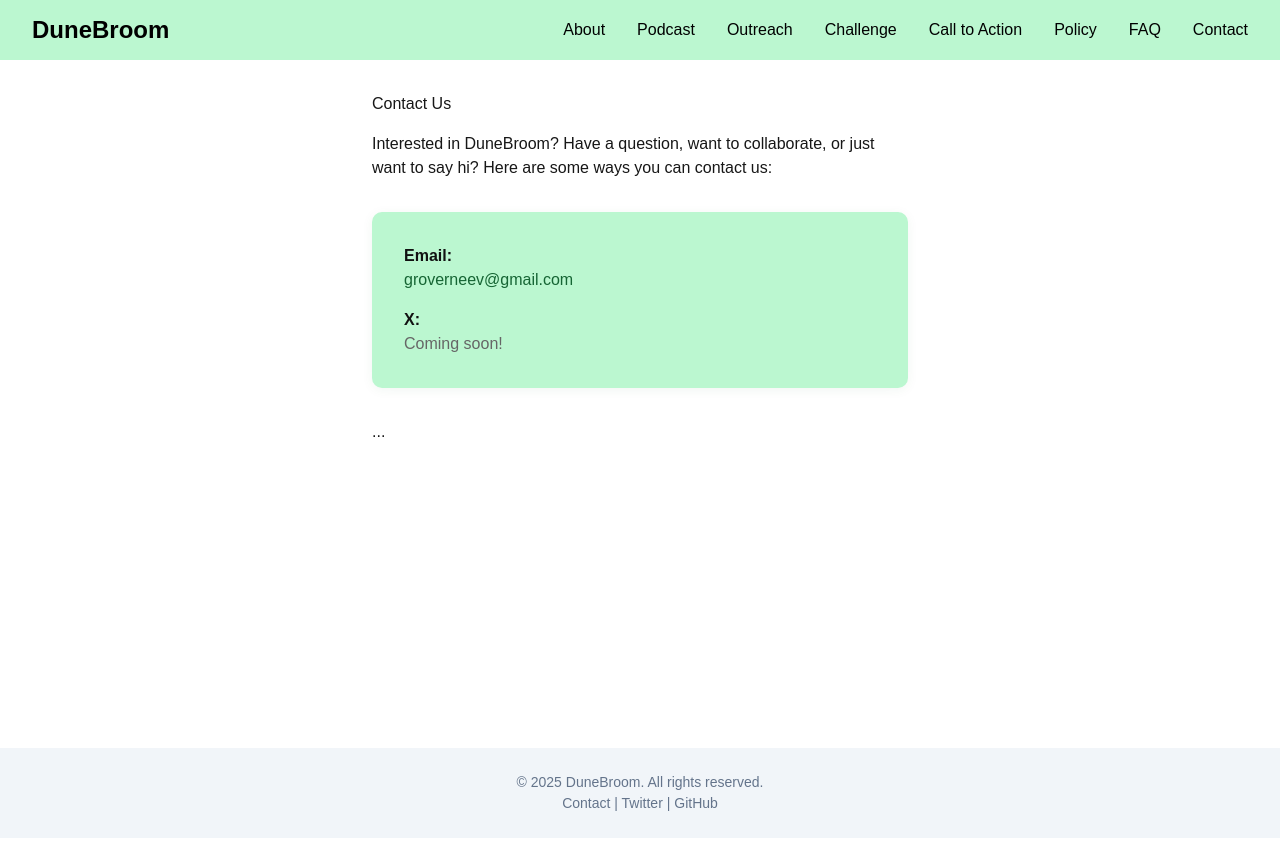
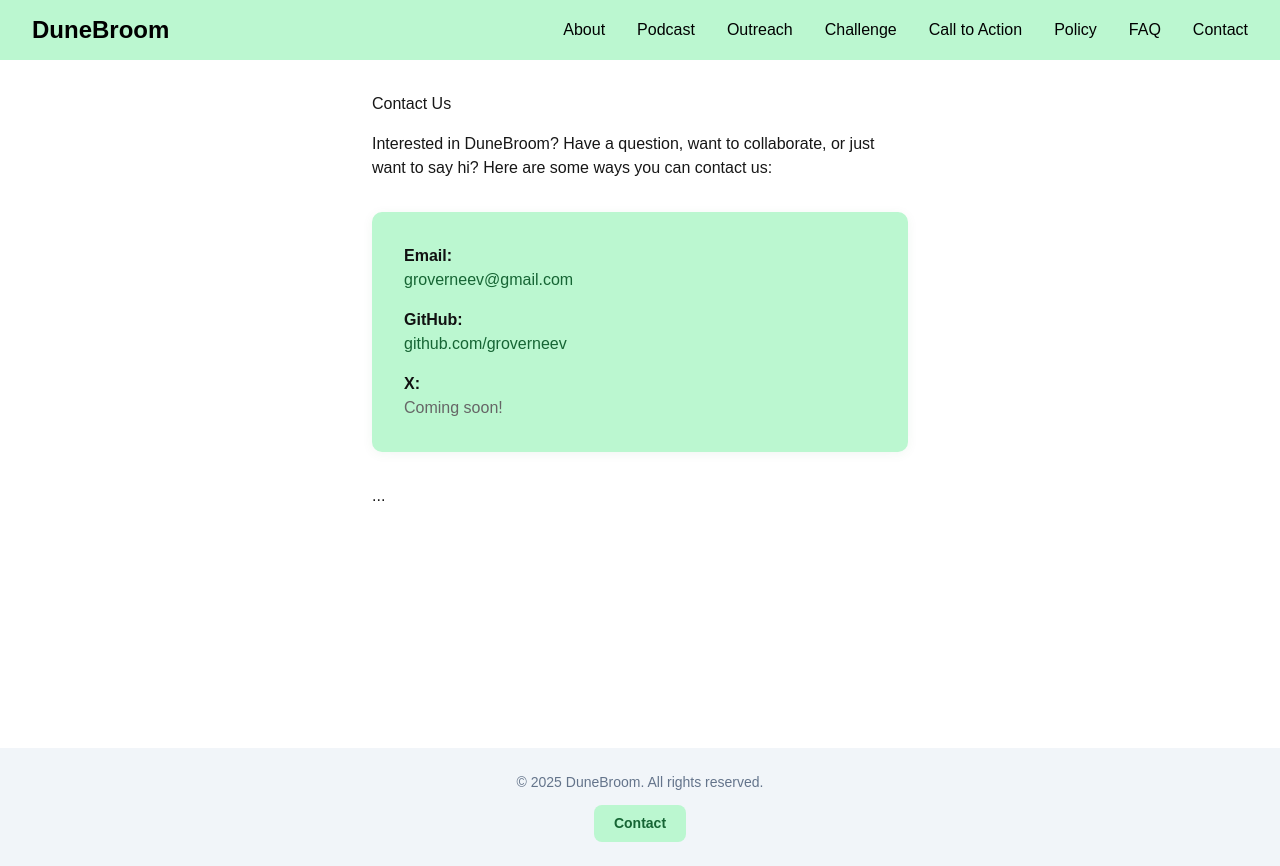
Before and after one commit to groverneev/DuneBroom_Website, a Next.js app: page /contact in a window 1280 px wide. Before the commit the page ends 838 px from the top, so only its background shows below. Built offline with nearby package versions, Linux system fonts and the light colour scheme.

Commit message:
Add navigation bar to all pages

```diff
--- a/app/contact/page.tsx
+++ b/app/contact/page.tsx
@@ -23,12 +23,16 @@ export default function ContactPage() {
           <strong style={{ color: "#111" }}>Email:</strong><br />
           <a href="mailto:groverneev@gmail.com" style={{ color: "#166534", fontWeight: 500 }}>groverneev@gmail.com</a>
         </div>
+        <div style={{ marginBottom: "1rem" }}>
+          <strong style={{ color: "#111" }}>GitHub:</strong><br />
+          <a href="https://github.com/groverneev" target="_blank" rel="noopener noreferrer" style={{ color: "#166534", fontWeight: 500 }}>
+            github.com/groverneev
+          </a>
+        </div>
         <div>
           <strong style={{ color: "#111" }}>X:</strong><br />
           <span style={{ color: "#666", fontWeight: 500 }}>Coming soon!</span>
         </div>
-        {/* Optional: Embed a Google Form or Typeform below */}
-        {/* <iframe src="YOUR_FORM_LINK_HERE" width="100%" height="400" frameBorder="0" style={{border:0}} allowFullScreen></iframe> */}
       </div>
       <p>
         ...
--- a/components/Footer.tsx
+++ b/components/Footer.tsx
@@ -10,9 +10,22 @@ export default function Footer() {
     }}>
       &copy; {new Date().getFullYear()} DuneBroom. All rights reserved.
       <br />
-      <a href="mailto:info@dunebroom.com">Contact</a> |
-      <a href="https://twitter.com/" target="_blank" rel="noopener noreferrer"> Twitter</a> |
-      <a href="https://github.com/groverneev" target="_blank" rel="noopener noreferrer"> GitHub</a>
+      <a
+        href="/contact"
+        style={{
+          display: 'inline-block',
+          marginTop: 12,
+          padding: '8px 20px',
+          background: '#bbf7d0',
+          color: '#166534',
+          borderRadius: 8,
+          textDecoration: 'none',
+          fontWeight: 600,
+          transition: 'background 0.2s'
+        }}
+      >
+        Contact
+      </a>
     </footer>
-  )
+  );
 }
```
